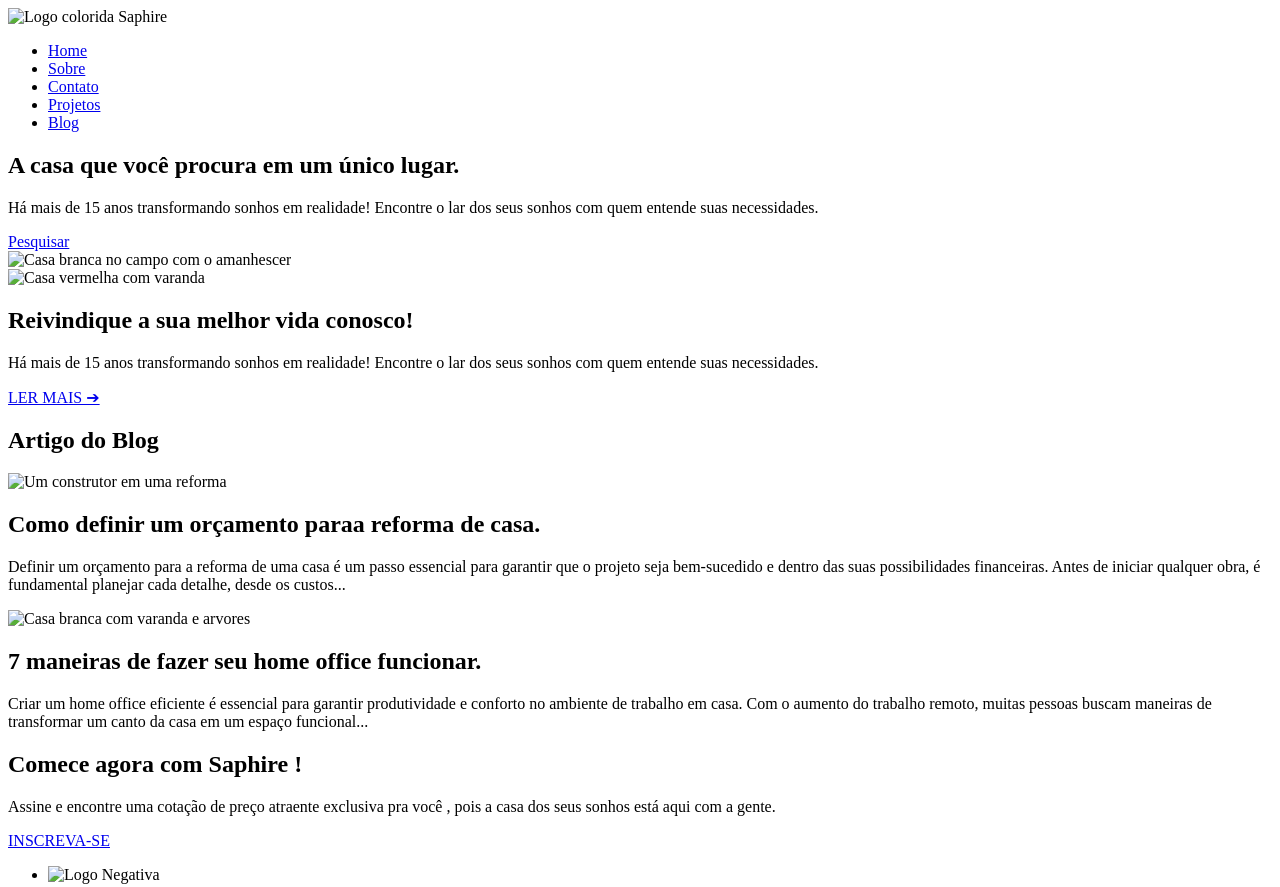
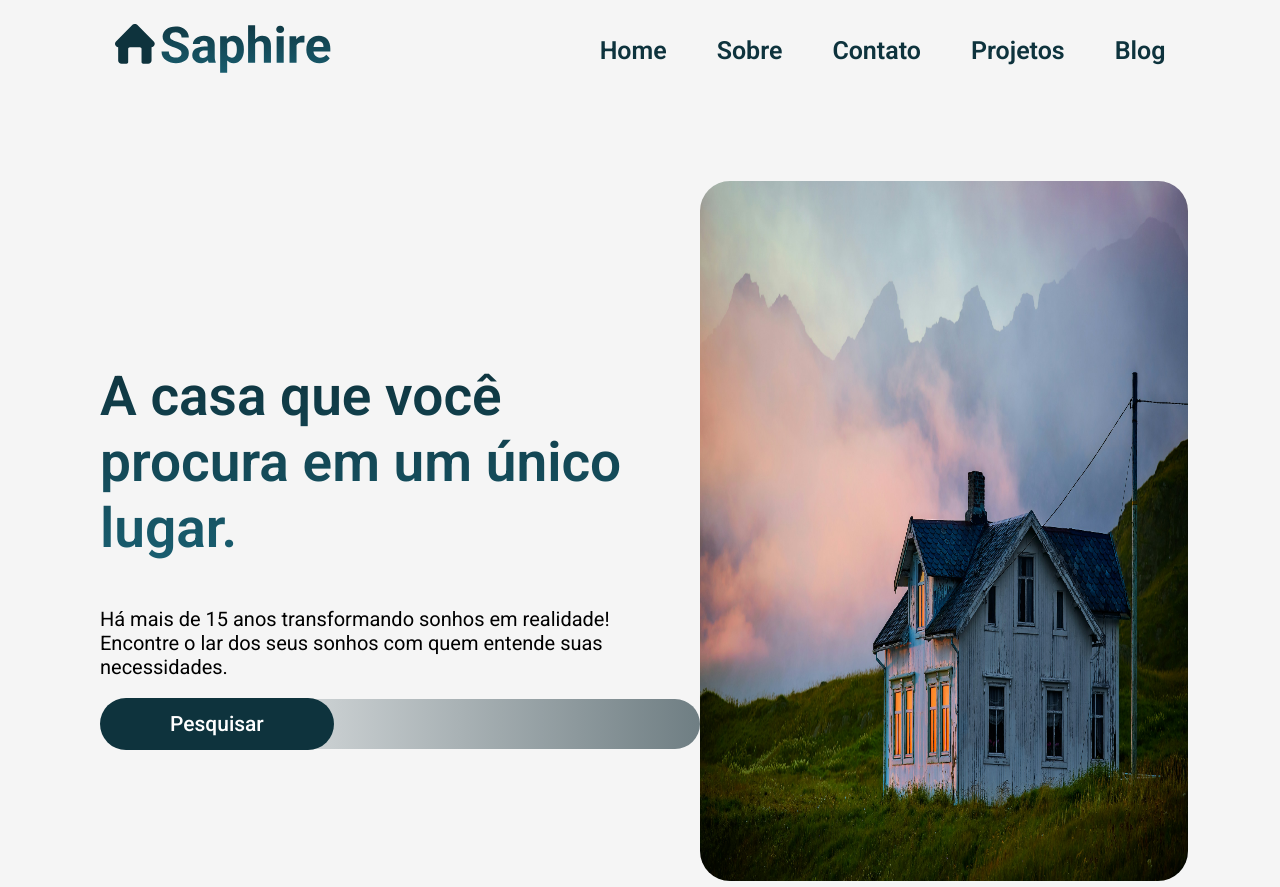
Before and after one commit to ajtoriani/Saphire, a plain HTML site: page index.html in a window 1280 px wide. Shown: the top 887 px of the page. Drawn offline with Linux system fonts and the light colour scheme; the site is published under a folder, as on GitHub Pages, so addresses that start at the root find nothing.

Commit message:
Update index.html

```diff
--- a/index.html
+++ b/index.html
@@ -4,11 +4,11 @@
     <meta charset="UTF-8">
     <meta name="viewport" content="width=device-width, initial-scale=1.0">
     <title>Saphire AJ</title>
-    <link rel="stylesheet" href="/css/style.css">
+    <link rel="stylesheet" href="./css/style.css">
 </head>
 <body>
     <header>
-        <div class="header-img"> <img src="/logoColorida.svg" alt="Logo colorida Saphire"></div>
+        <div class="header-img"> <img src="./logoColorida.svg" alt="Logo colorida Saphire"></div>
         <nav aria-label="primaria" class="menu"> <ul class="menu-a">
             <li> <a href="/">Home</a></li>
             <li> <a href="/">Sobre</a></li>
@@ -29,13 +29,13 @@
                 </div>
             </div>
             <div class="um-img">
-                <img src="/img/imgUm.jpg" alt="Casa branca no campo com o amanhescer">
+                <img src="./img/imgUm.jpg" alt="Casa branca no campo com o amanhescer">
             </div>
         </section>
 
         <section class="sec-dois">
             <div class="dois-img">
-                <img src="/img/imgDois.jpg" alt="Casa vermelha com varanda">
+                <img src="./img/imgDois.jpg" alt="Casa vermelha com varanda">
             </div>
             <div class="dois-texto">
                 <h2>Reivindique a sua melhor vida conosco!</h2>
@@ -56,7 +56,7 @@
         <div class="sec-tres-conteiner">
             <div class="tres-texto">
                 <div class="art-Um-img">
-                    <img src="/img/imgTres.jpg" alt="Um construtor em uma reforma">
+                    <img src="./img/imgTres.jpg" alt="Um construtor em uma reforma">
                 </div>
                 <div class="art-Um-texto">
                     <h2>Como definir um orçamento paraa reforma de casa.</h2>
@@ -67,7 +67,7 @@
                 </div>
 
                 <div class="art-Um-img">
-                    <img src="/img/imgQuatro.jpg" alt="Casa branca com varanda e arvores">
+                    <img src="./img/imgQuatro.jpg" alt="Casa branca com varanda e arvores">
                 </div>
                 <div class="art-Um-texto">
                     <h2>7 maneiras de fazer seu home office funcionar.</h2>
@@ -91,7 +91,7 @@
     </main>
     <footer> <ul>
         <div class="logo-f">
-        <li> <img src="/logoNegativa.svg" alt="Logo Negativa"></li>
+        <li> <img src="./logoNegativa.svg" alt="Logo Negativa"></li>
         <li><p>Nossa visão é fazer de todas as pessoas o melhor lugar para viver.</p></li>
         </div>
     </ul>
```
